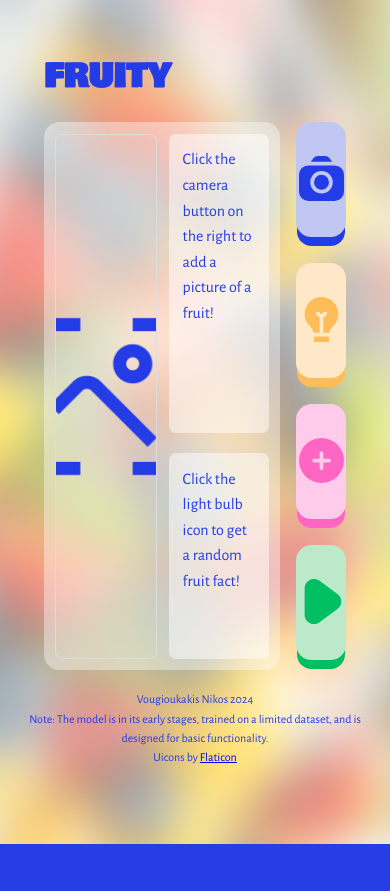
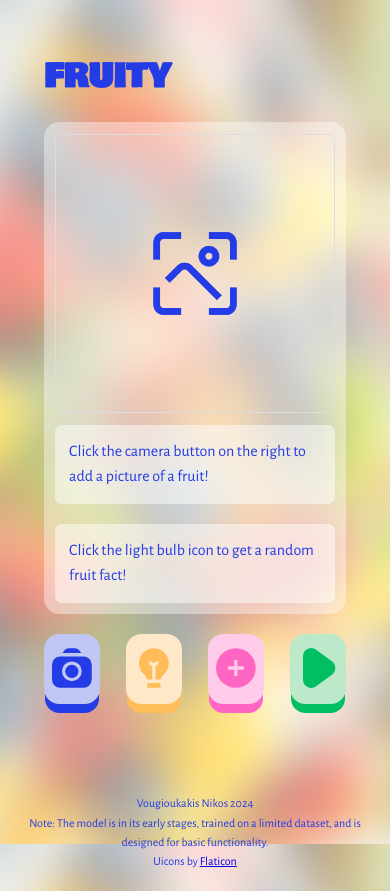
Before and after one commit to vougioukakis/fruity, a Python web app: template fruit-img-rec/templates/index.html in a window 390 px wide. Before the commit the page ends 844 px from the top, so only its background shows below. Run offline with Jinja, Linux system fonts and the light colour scheme; the template is opened without the code that fills it, so the values that code supplies are empty.

Commit message:
improve responsiveness for mobile and tablets

```diff
--- a/fruit-img-rec/static/styles/style.css
+++ b/fruit-img-rec/static/styles/style.css
@@ -9,10 +9,10 @@
     --green-light: #BBE9CA;
 }
 
-.bowlby-one-regular {
-    font-family: "Bowlby One", sans-serif;
-    font-weight: 400;
-    font-style: normal;
+* {
+    margin: 0;
+    padding: 0;
+    box-sizing: border-box;
 }
 
 #header {
@@ -43,28 +43,22 @@ body {
 
 }
 
-  @keyframes moveBackground {
+@keyframes moveBackground {
     0% {
-      background-position: 0% 0%; /* Initial position */
+        background-position: 0% 0%;
     }
     25% {
-      background-position: 25% 10%; /* Moves slightly to the right and down */
+        background-position: 25% 10%;
     }
     50% {
-      background-position: 50% 20%; /* Moves more to the right and down */
+        background-position: 50% 20%;
     }
     75% {
-      background-position: 75% 10%; /* Moves back to the right and slightly up */
+        background-position: 75% 10%;
     }
     100% {
-      background-position: 100% 0%; /* Final position, full horizontal movement */
+        background-position: 100% 0%;
     }
-  }
-/* Reset default margin and padding for all elements */
-* {
-    margin: 0;
-    padding: 0;
-    box-sizing: border-box;
 }
 
 
@@ -227,3 +221,35 @@ button:active {
       background-position: center;
     }
 }
+
+@media only screen and (max-width: 992px) {
+    #main-area{
+        flex-direction: column;
+        height: auto;
+    }
+
+    #button-container {
+        width: 100%;
+        display: flex;
+        margin-left: 0px;
+        padding-block: 20px;
+        height: 10rem;
+        flex-direction: row;
+    }
+
+    button{
+        flex: 1;
+        height: 70px;
+    }
+}
+
+@media only screen and (max-width: 600px) {
+    #content {
+        flex-direction: column;
+    }
+
+    .svg-icon {
+        width: clamp(25px, 3em, 70%);
+        height: clamp(25px, 3em, 70%);
+    }
+}
```
